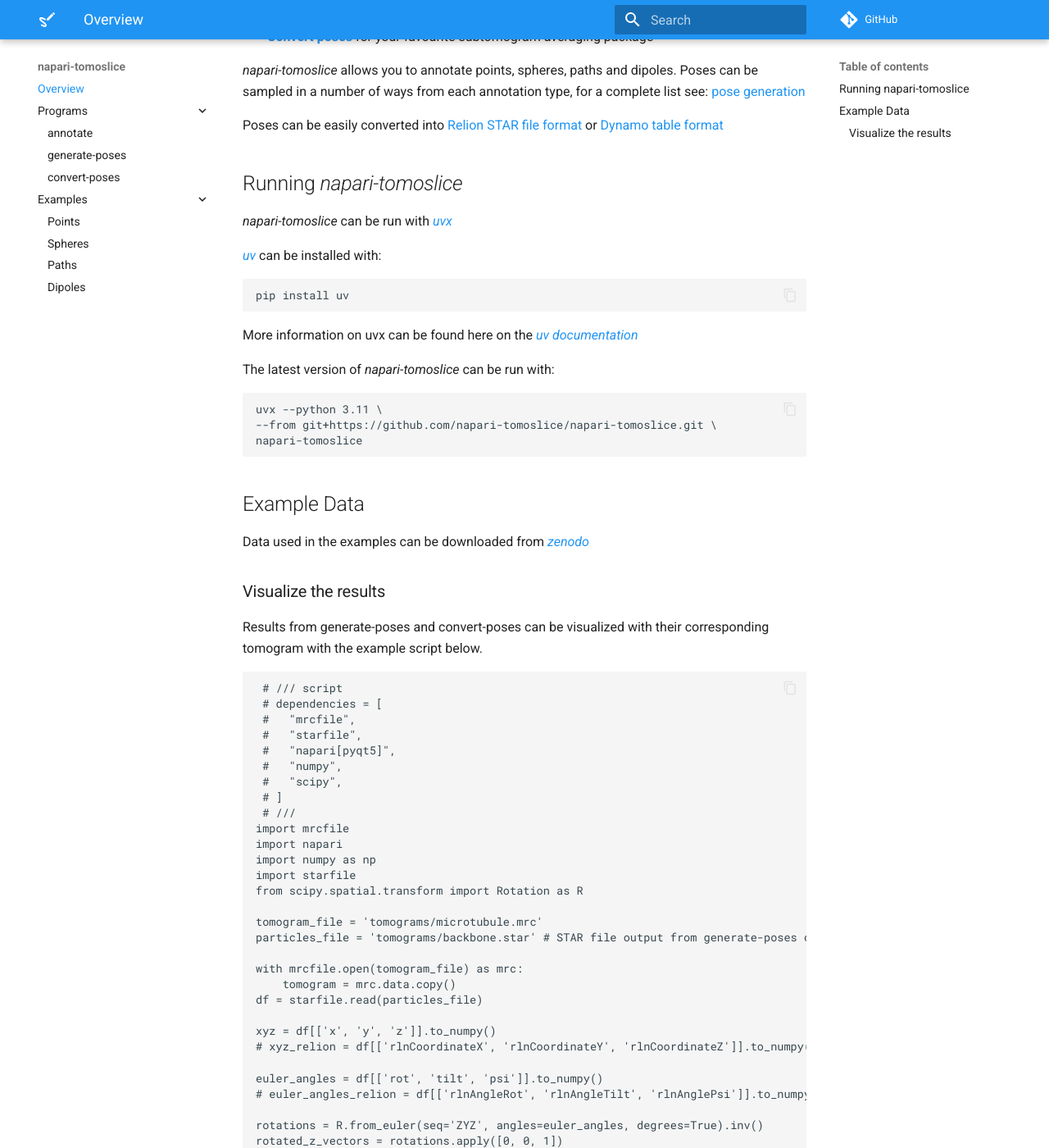
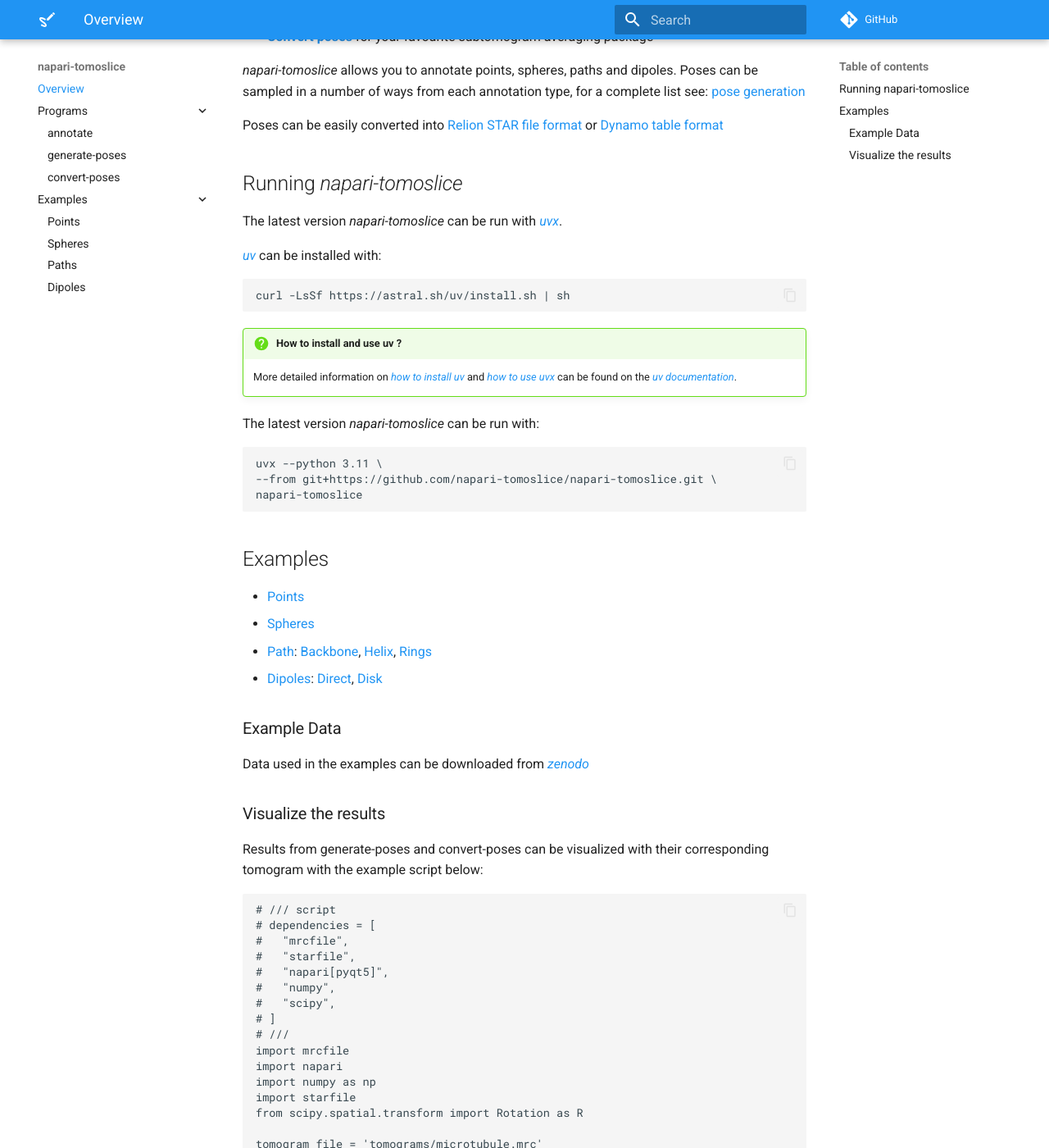
Before and after one commit to alisterburt/napari-tomoslice, an MkDocs documentation site: the page built from docs/index.md, in a window 1280 px wide and 1400 px high, scrolled down 324 px. Shown: the whole window at 82% size. Built offline with MkDocs 1.6.1 and Material for MkDocs 9.7.7, drawn with Linux system fonts in a browser that asks for light colours; comment, search, counter and statistics services are not loaded.

Commit message:
update documentation (#55)

```diff
--- a/docs/index.md
+++ b/docs/index.md
@@ -17,15 +17,16 @@ Poses can be easily converted into [Relion](https://relion.readthedocs.io/en/rel
 
 ## Running *napari-tomoslice*
 
-*napari-tomoslice* can be run with [*uvx*](https://github.com/astral-sh/uv)
+The latest version *napari-tomoslice* can be run with [*uvx*](https://github.com/astral-sh/uv).
 
 [*uv*](https://docs.astral.sh/uv/getting-started/installation/#standalone-installer) can be installed with:
 
-    pip install uv
+    curl -LsSf https://astral.sh/uv/install.sh | sh
 
-More information on uvx can be found here on the [*uv documentation*](https://docs.astral.sh/uv/guides/tools/)
+!!! question "How to install and use uv ?"
+    More detailed information on [*how to install uv*](https://docs.astral.sh/uv/getting-started/installation/) and [*how to use uvx*](https://docs.astral.sh/uv/guides/tools/) can be found on the [*uv documentation*](https://docs.astral.sh/uv/getting-started/).
 
-The latest version of *napari-tomoslice* can be run with:
+The latest version *napari-tomoslice* can be run with:
 
     uvx --python 3.11 \
     --from git+https://github.com/napari-tomoslice/napari-tomoslice.git \
@@ -33,24 +34,31 @@ The latest version of *napari-tomoslice* can be run with:
 
 
 
-## Example Data
+## Examples
 
+- [Points](points.md)
+- [Spheres](spheres.md)
+- [Path](paths.md): [Backbone](paths.md), [Helix](paths.md), [Rings](paths.md)
+- [Dipoles](dipoles.md): [Direct](dipoles.md), [Disk](dipoles.md)
+
+
+### Example Data
 Data used in the examples can be downloaded from [*zenodo*](https://zenodo.org/records/15259792)
 
 ### Visualize the results
 
-Results from generate-poses and convert-poses can be visualized with their corresponding tomogram with the example script below.
+Results from generate-poses and convert-poses can be visualized with their corresponding tomogram with the example script below:
 
 
-     # /// script
-     # dependencies = [
-     #   "mrcfile",
-     #   "starfile",
-     #   "napari[pyqt5]",
-     #   "numpy",
-     #   "scipy",
-     # ]
-     # ///
+    # /// script
+    # dependencies = [
+    #   "mrcfile",
+    #   "starfile",
+    #   "napari[pyqt5]",
+    #   "numpy",
+    #   "scipy",
+    # ]
+    # ///
     import mrcfile
     import napari
     import numpy as np
```
Also changed, not shown: docs/dipoles.md (+16 -5 lines), docs/paths.md (+23 -5 lines), docs/points.md (+11 -3 lines), docs/spheres.md (+12 -3 lines).
